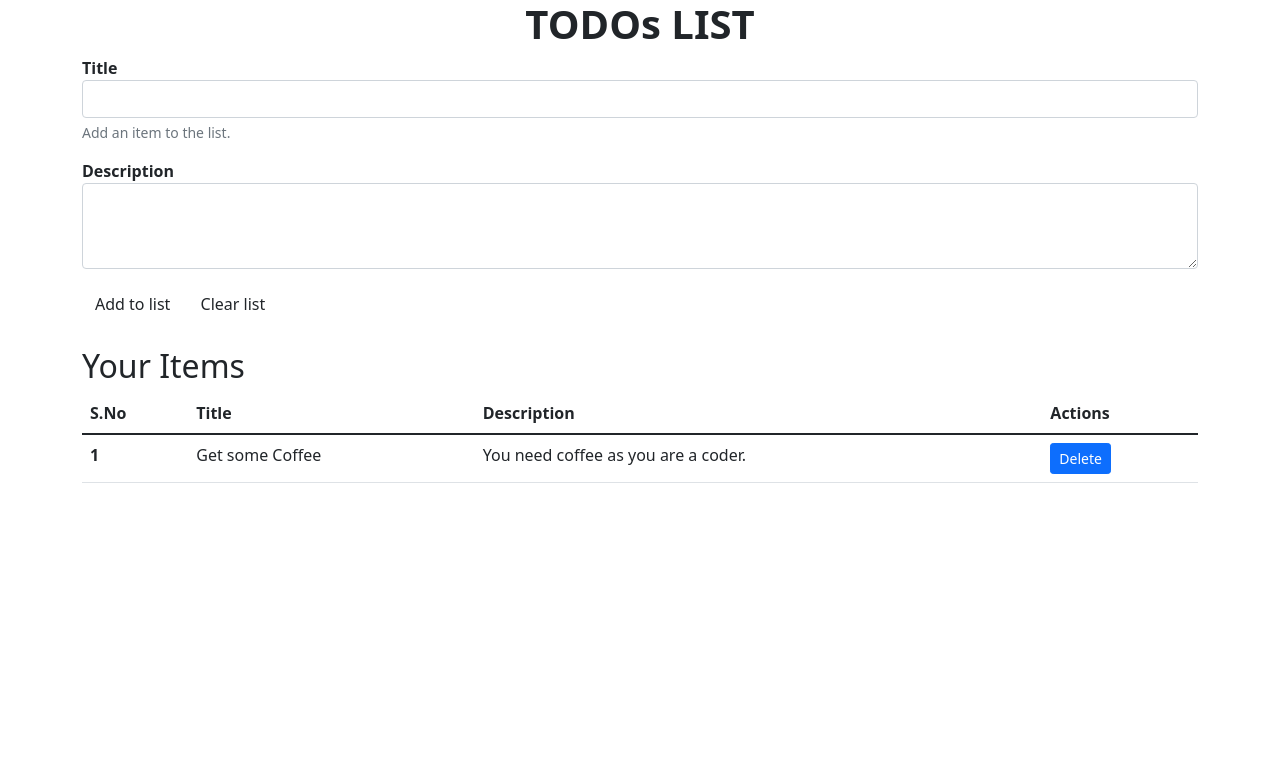
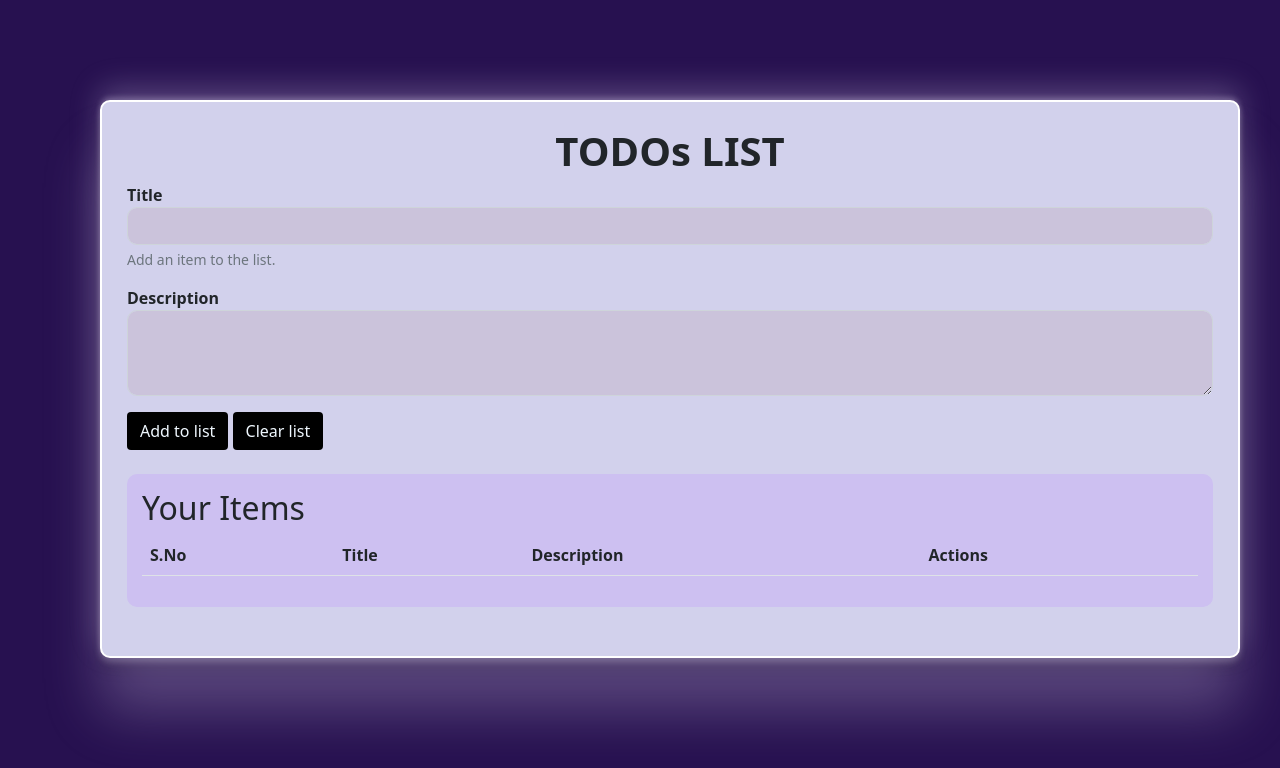
Before and after one commit to romickkundu21/TODOs-List, a plain HTML site: page index.html in a window 1280 px wide. Drawn offline with nearby package versions, Linux system fonts and the light colour scheme; the site is published under a folder, as on GitHub Pages, so addresses that start at the root find nothing.

Commit message:
Update index.html

```diff
--- a/index.html
+++ b/index.html
@@ -10,7 +10,7 @@
     <link href="https://cdn.jsdelivr.net/npm/bootstrap@5.1.3/dist/css/bootstrap.min.css" rel="stylesheet"
         integrity="sha384-1BmE4kWBq78iYhFldvKuhfTAU6auU8tT94WrHftjDbrCEXSU1oBoqyl2QvZ6jIW3" crossorigin="anonymous">
 
-    <link rel="stylesheet" href="/style.css">
+    <link rel="stylesheet" href="style.css">
     <title>TODO LIST</title>
 </head>
 
@@ -98,7 +98,7 @@
         integrity="sha384-ka7Sk0Gln4gmtz2MlQnikT1wXgYsOg+OMhuP+IlRH9sENBO0LRn5q+8nbTov4+1p"
         crossorigin="anonymous"></script>
 
-    <script src="/Script.js"></script>
+    <script src="Script.js"></script>
 </body>
 
 </html>
```
